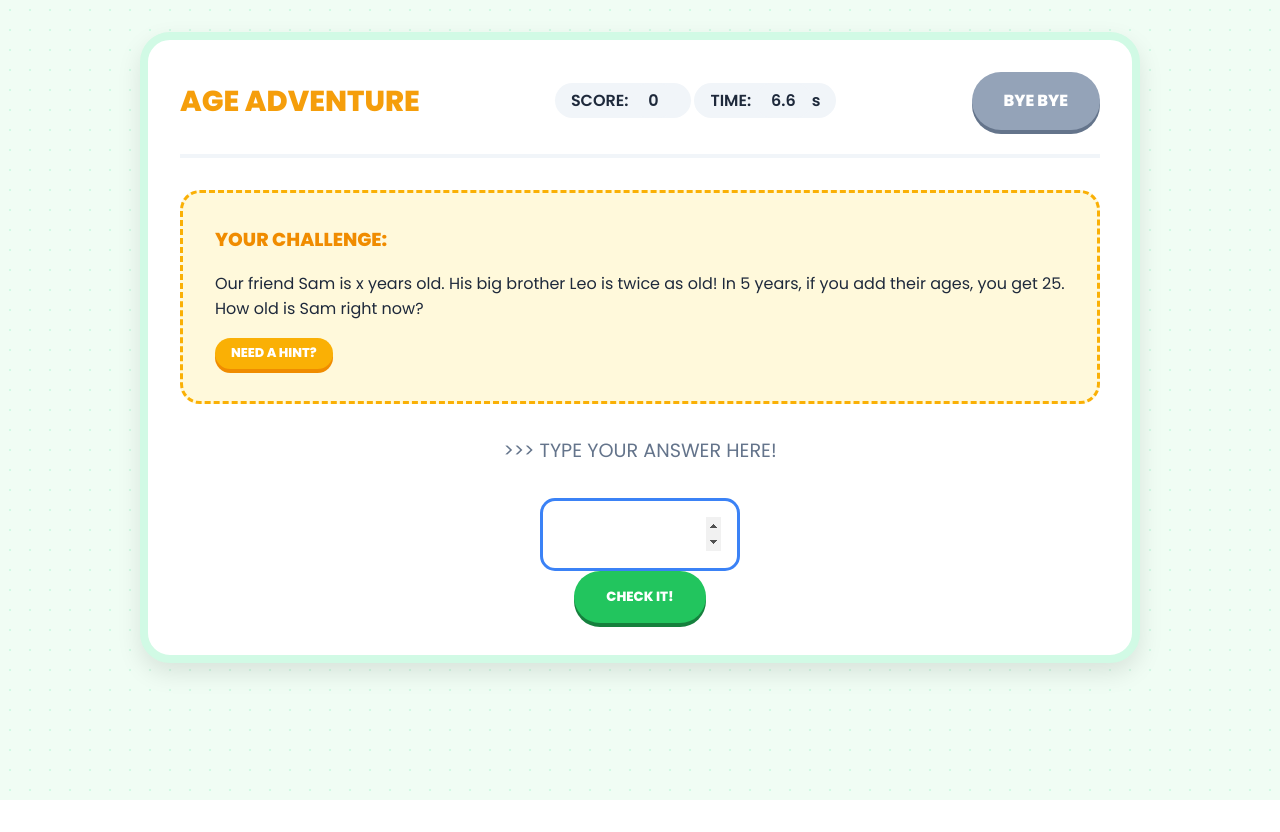
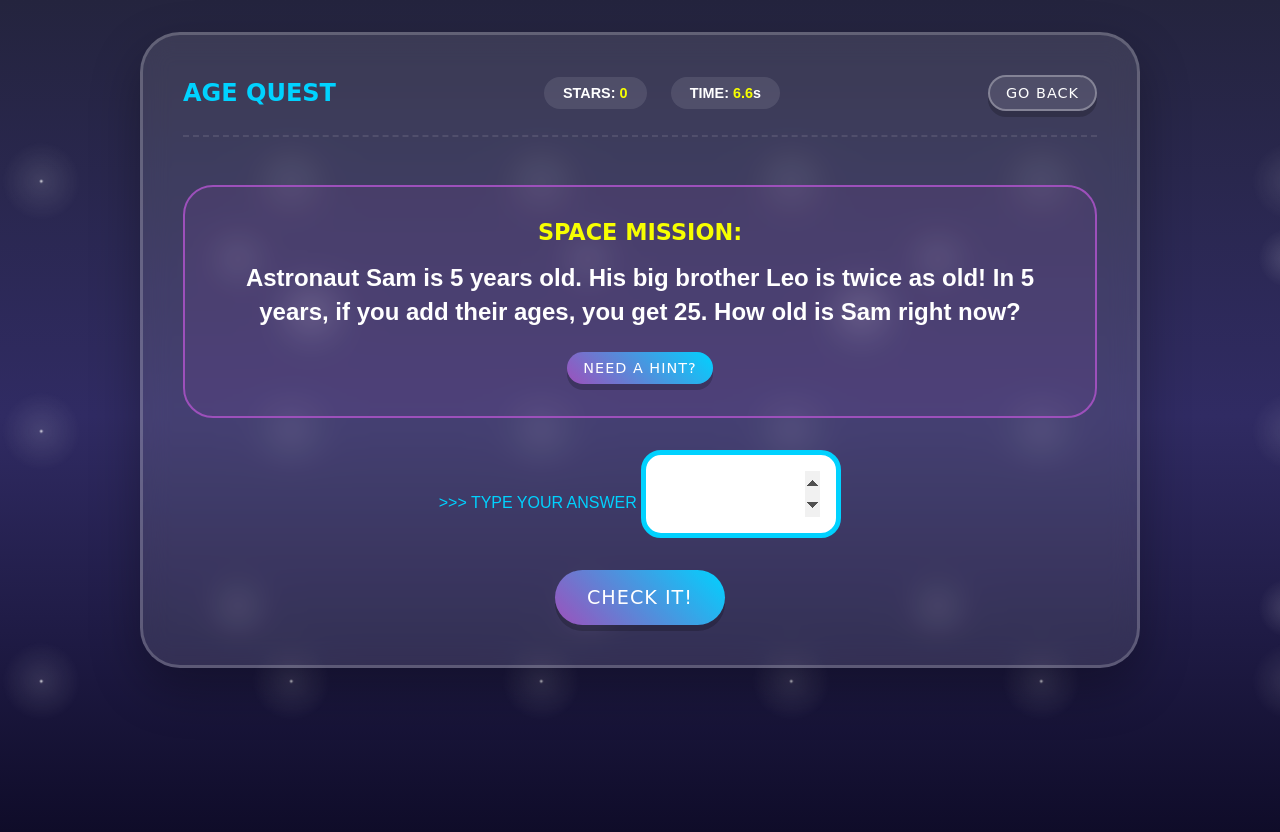
Before and after one commit to aravindthiru29/brain_game, a Flask app: page /game/age in a window 1280 px wide. Before the commit the page ends 800 px from the top, so only its background shows below. Run offline with Flask 3, Linux system fonts and the light colour scheme.

Commit message:
upadated

```diff
--- a/routes/puzzles.py
+++ b/routes/puzzles.py
@@ -27,7 +27,7 @@ def get_age_puzzle():
     total_later = 3 * base_age + 2 * years_later
     session['current_age'] = {'base_age': base_age}
     return jsonify({
-        "mission": f"Our friend Sam is x years old. His big brother Leo is twice as old! In {years_later} years, if you add their ages, you get {total_later}. How old is Sam right now?",
+        "mission": f"Astronaut Sam is {base_age} years old. His big brother Leo is twice as old! In {years_later} years, if you add their ages, you get {total_later}. How old is Sam right now?",
         "hint": f"Try a small number for Sam's age. If Sam is 5, Leo must be 10! Then add {years_later} to both and see if it equals {total_later}."
     })
 
@@ -43,7 +43,7 @@ def verify_age():
     correct_age = session.get('current_age', {}).get('base_age', -1)
     if user_answer == correct_age:
         update_session(True, 100)
-        return jsonify({"status": "success", "message": "YAY! You got it! You're a math superstar!", "score_update": session.get('score'), "accuracy": get_accuracy()})
+        return jsonify({"status": "success", "message": "WHOOSH! You got it! You're a super space cadet!", "score_update": session.get('score'), "accuracy": get_accuracy()})
     else:
         update_session(False)
         return jsonify({"status": "error", "message": "Almost! Give it another try! You can do it!", "score_update": session.get('score'), "accuracy": get_accuracy()})
@@ -57,7 +57,7 @@ def get_pattern():
     seq_display = f"{seq[0]} -> {seq[1]} -> {seq[2]} -> {seq[3]} -> ? -> {seq[5]}"
     session['current_pattern'] = {'missing': missing, 'pattern_type': 'multiply'}
     return jsonify({
-        "mission": f"Look at these numbers hopping along: {seq_display}. What's the mystery number under the question mark?",
+        "mission": f"Look at these numbers hopping along the magic train: {seq_display}. What's the mystery number under the question mark?",
         "hint": f"Look at {seq[0]} and {seq[1]}. Did we add something or multiply by {multiplier}? Keep following that rule!"
     })
 
@@ -87,7 +87,7 @@ def get_fruit():
     oranges = total - apples
     session['current_fruit'] = {'oranges': oranges}
     return jsonify({
-        "mission": f"We have {total} pieces of fruit in a big basket. If {apples} of them are juicy red apples, how many oranges are left for us to eat?",
+        "mission": f"We have {total} space snacks in a big box. If {apples} of them are red apples, how many oranges are left for the astronauts?",
         "hint": f"If you take away {apples} from {total}, what's left over? That's your answer!"
     })
 
@@ -105,7 +105,7 @@ def verify_fruit():
     if answer == correct_val:
         score = 50 + max(0, int(50 - time_taken*2))
         update_session(True, score)
-        return jsonify({"status": "success", "message": "CORRECT! You're a fruit counting expert!", "score_update": session.get('score'), "accuracy": get_accuracy()})
+        return jsonify({"status": "success", "message": "KABOOM! You're a counting expert! Let's launch!", "score_update": session.get('score'), "accuracy": get_accuracy()})
     else:
         update_session(False)
         return jsonify({"status": "error", "message": "So close! Try counting one more time!", "score_update": session.get('score'), "accuracy": get_accuracy()})
--- a/static/css/style.css
+++ b/static/css/style.css
@@ -1,54 +1,85 @@
 :root {
-    --bg-color: #f0fdf4;
-    --card-bg: #ffffff;
-    --primary-color: #22c55e;
-    --secondary-color: #3b82f6;
-    --accent-color: #f59e0b;
-    --error-color: #ef4444;
-    --text-color: #1e293b;
-    --title-font: 'Poppins', sans-serif;
+    --bg-color: #0f0c29;
+    --card-bg: rgba(255, 255, 255, 0.1);
+    --primary-color: #00d2ff;
+    --secondary-color: #9d50bb;
+    --accent-color: #f7ff00;
+    --success-color: #00ff88;
+    --error-color: #ff4b2b;
+    --text-color: #ffffff;
+    --dim-text: #b3cdd1;
+    --font-main: 'Outfit', sans-serif;
+    --font-title: 'Fredoka One', cursive;
 }
 
-@import url('https://fonts.googleapis.com/css2?family=Poppins:wght@400;600;800&display=swap');
+@import url('https://fonts.googleapis.com/css2?family=Fredoka+One&family=Outfit:wght@400;600;800&display=swap');
 
 * {
     margin: 0;
     padding: 0;
     box-sizing: border-box;
+    cursor: default;
 }
 
 body {
-    background-color: var(--bg-color);
-    background-image: radial-gradient(#d1fae5 1px, transparent 1px);
-    background-size: 20px 20px;
+    background: #0f0c29;
+    background: linear-gradient(to bottom, #24243e, #302b63, #0f0c29);
+    min-height: 100vh;
     color: var(--text-color);
-    font-family: 'Poppins', sans-serif;
-    line-height: 1.6;
+    font-family: var(--font-main);
+    overflow-x: hidden;
+}
+
+/* Star Background Effect */
+body::after {
+    content: "";
+    position: fixed;
+    top: 0;
+    left: 0;
+    width: 100%;
+    height: 100%;
+    background-image:
+        radial-gradient(white, rgba(255,255,255,.2) 2px, transparent 40px),
+        radial-gradient(white, rgba(255,255,255,.15) 1px, transparent 30px),
+        radial-gradient(white, rgba(255,255,255,.1) 2px, transparent 40px);
+    background-size: 550px 550px, 350px 350px, 250px 250px;
+    background-position: 0 0, 40px 60px, 130px 270px;
+    z-index: -1;
+    animation: stars 100s linear infinite;
+}
+
+@keyframes stars {
+    from { background-position: 0 0, 40px 60px, 130px 270px; }
+    to { background-position: 550px 550px, 390px 410px, 680px 820px; }
 }
 
 .terminal-container {
     max-width: 1000px;
     margin: 2rem auto;
-    padding: 2rem;
-    background: white;
-    border-radius: 30px;
-    box-shadow: 0 10px 25px rgba(0, 0, 0, 0.1);
-    border: 8px solid #d1fae5;
+    padding: 2.5rem;
+    background: var(--card-bg);
+    backdrop-filter: blur(15px);
+    border-radius: 40px;
+    border: 3px solid rgba(255, 255, 255, 0.2);
+    box-shadow: 0 20px 50px rgba(0, 0, 0, 0.3);
 }
 
 .header {
-    border-bottom: 4px solid #f1f5f9;
+    text-align: center;
+    margin-bottom: 3rem;
     padding-bottom: 1.5rem;
-    margin-bottom: 2rem;
-    text-align: center;
+    border-bottom: 2px dashed rgba(255, 255, 255, 0.1);
 }
 
 .header h1 {
-    font-size: 2.5rem;
-    color: var(--secondary-color);
-    text-transform: uppercase;
-    letter-spacing: 1px;
-    margin-bottom: 1rem;
+    font-family: var(--font-title);
+    font-size: 3.5rem;
+    background: linear-gradient(to right, #00d2ff, #9d50bb, #f7ff00);
+    -webkit-background-clip: text;
+    background-clip: text;
+    -webkit-text-fill-color: transparent;
+    margin-bottom: 0.5rem;
+    filter: drop-shadow(0 0 10px rgba(157, 80, 187, 0.5));
 }
 
 .status-panel {
@@ -59,29 +90,41 @@ body {
 }
 
 .status-indicator {
-    padding: 0.5rem 1.5rem;
+    padding: 0.6rem 1.5rem;
     border-radius: 50px;
-    font-weight: bold;
-    color: white;
+    font-weight: 800;
+    text-transform: uppercase;
+    font-size: 0.9rem;
+    letter-spacing: 1px;
 }
 
 .status-stable {
-    background-color: var(--primary-color);
+    background: #00ff88;
+    color: #004d2a;
+    box-shadow: 0 0 15px rgba(0, 255, 136, 0.4);
 }
 
 .status-critical {
-    background-color: var(--error-color);
+    background: #ff4b2b;
+    color: #4d1100;
+    box-shadow: 0 0 15px rgba(255, 75, 43, 0.4);
 }
 
 .stats {
     font-weight: 600;
-    color: var(--text-color);
+    display: flex;
+    gap: 1.5rem;
 }
 
 .stats span {
-    background: #f1f5f9;
-    padding: 0.4rem 1rem;
+    background: rgba(255, 255, 255, 0.1);
+    padding: 0.5rem 1.2rem;
     border-radius: 20px;
+    font-size: 0.9rem;
+}
+
+.stats b {
+    color: var(--accent-color);
 }
 
 .modules-grid {
@@ -91,141 +134,123 @@ body {
 }
 
 .module-card {
-    background: #fff;
-    border: 4px solid #f1f5f9;
+    background: rgba(255, 255, 255, 0.05);
+    border: 2px solid rgba(255, 255, 255, 0.1);
     padding: 2rem;
-    border-radius: 25px;
+    border-radius: 30px;
     text-align: center;
-    transition: transform 0.3s cubic-bezier(0.175, 0.885, 0.32, 1.275);
+    transition: all 0.3s cubic-bezier(0.175, 0.885, 0.32, 1.275);
     display: flex;
     flex-direction: column;
-    align-items: center;
 }
 
 .module-card:hover {
-    transform: translateY(-10px);
-    border-color: var(--secondary-color);
+    transform: translateY(-10px) rotate(1deg);
+    background: rgba(255, 255, 255, 0.1);
+    border-color: var(--primary-color);
 }
 
 .module-card h2 {
-    color: var(--secondary-color);
+    font-family: var(--font-title);
+    color: var(--primary-color);
     margin-bottom: 1rem;
-    font-size: 1.5rem;
+    font-size: 1.8rem;
 }
 
 .module-card p {
-    color: #64748b;
+    color: var(--dim-text);
     margin-bottom: 1.5rem;
-    flex-grow: 1; /* Allow the paragraph to grow and push the button down */
-}
-
-.module-card .btn {
-    margin-top: auto;
+    flex-grow: 1;
+    font-size: 1.1rem;
 }
 
 .btn {
     display: inline-block;
     padding: 1rem 2rem;
-    background-color: var(--primary-color);
+    background: linear-gradient(45deg, var(--secondary-color), var(--primary-color));
     color: white;
-    font-weight: 700;
+    font-family: var(--font-title);
+    font-weight: 400;
     text-decoration: none;
     border-radius: 50px;
     border: none;
     cursor: pointer;
-    box-shadow: 0 4px 0 #15803d;
-    transition: all 0.1s;
-    font-family: inherit;
+    box-shadow: 0 6px 0 rgba(0, 0, 0, 0.2);
+    transition: all 0.2s;
+    font-size: 1.2rem;
+    letter-spacing: 1px;
+}
+
+.btn:hover {
+    transform: scale(1.05);
+    filter: brightness(1.2);
 }
 
 .btn:active {
     transform: translateY(4px);
-    box-shadow: 0 0 0 transparent;
-}
-
-.btn:hover {
-    filter: brightness(1.1);
+    box-shadow: none;
 }
 
 .btn-outline {
-    background-color: #94a3b8;
-    box-shadow: 0 4px 0 #64748b;
+    background: rgba(255, 255, 255, 0.1);
+    border: 2px solid rgba(255, 255, 255, 0.3);
 }
 
-.button-group {
-    display: flex;
-    justify-content: center;
-    gap: 1rem;
-    margin-top: 2rem;
-}
-
-/* Game Styles */
-.mini-header {
-    display: flex;
-    justify-content: space-between;
-    align-items: center;
-    text-align: left; /* Override header text-align: center */
-}
-
-.mini-header h2 {
-    color: var(--accent-color);
-    font-size: 1.8rem;
-    margin-bottom: 0; /* Override header margin-bottom if needed? Wait, and check. */
-}
-
+/* Game Elements */
 .mission-briefing {
-    background: #fff9db;
+    background: rgba(157, 80, 187, 0.1);
     padding: 2rem;
-    border-radius: 20px;
+    border-radius: 30px;
     margin-bottom: 2rem;
-    border: 3px dashed #fab005;
+    border: 2px solid var(--secondary-color);
+    text-align: center;
 }
 
 .mission-briefing h3 {
-    color: #f08c00;
+    color: var(--accent-color);
     margin-bottom: 1rem;
+    font-family: var(--font-title);
+    font-size: 1.4rem;
+}
+
+.mission-briefing p {
+    font-size: 1.5rem;
+    line-height: 1.4;
+    font-weight: 600;
 }
 
 .terminal-input {
+    background: white;
     width: 200px;
     padding: 1rem;
-    font-size: 1.5rem;
-    border-radius: 15px;
-    border: 3px solid #e2e8f0;
+    font-size: 2.5rem;
+    border-radius: 20px;
+    border: 5px solid var(--primary-color);
+    color: #302b63;
     text-align: center;
-    font-family: inherit;
-    font-weight: bold;
+    font-family: var(--font-title);
     outline: none;
-}
-
-.terminal-input:focus {
-    border-color: var(--secondary-color);
+    margin-bottom: 2rem;
 }
 
 .feedback-panel {
     margin-top: 2rem;
     padding: 1.5rem;
-    border-radius: 20px;
-    font-size: 1.2rem;
-    font-weight: bold;
+    border-radius: 25px;
+    font-size: 1.5rem;
+    font-family: var(--font-title);
     text-align: center;
     animation: popIn 0.5s cubic-bezier(0.175, 0.885, 0.32, 1.275);
 }
 
 .feedback-success {
-    background-color: #dcfce7;
-    color: #166534;
-    border: 3px solid #86efac;
+    background: var(--success-color);
+    color: #004d2a;
 }
 
 .feedback-error {
-    background-color: #fee2e2;
-    color: #991b1b;
-    border: 3px solid #fca5a5;
-}
-
-.blink {
-    display: none;
+    background: var(--error-color);
+    color: white;
 }
 
 @keyframes popIn {
@@ -237,21 +262,111 @@ body {
     display: flex;
     justify-content: center;
     gap: 2rem;
-    margin-bottom: 1.5rem;
+    margin-bottom: 2rem;
 }
 
 .radio-item {
-    font-size: 1.2rem;
-    font-weight: bold;
+    background: rgba(255, 255, 255, 0.1);
+    padding: 1rem 1.5rem;
+    border-radius: 20px;
+    font-family: var(--font-title);
     cursor: pointer;
+    transition: background 0.3s;
+}
+
+.radio-item:hover {
+    background: rgba(255, 255, 255, 0.2);
 }
 
 .radio-item input {
-    width: 20px;
-    height: 20px;
-    margin-right: 0.5rem;
+    margin-right: 10px;
 }
 
-.hidden {
-    display: none;
+.hidden { display: none; }
+
+.input-label {
+    color: var(--primary-color);
 }
+
+/* Media Queries for Responsiveness */
+@media (max-width: 768px) {
+    .terminal-container {
+        margin: 1rem;
+        padding: 1.5rem;
+        border-radius: 30px;
+    }
+
+    .header h1 {
+        font-size: 2.5rem;
+    }
+
+    .status-panel {
+        flex-direction: column;
+        gap: 1rem;
+    }
+
+    .stats {
+        flex-wrap: wrap;
+        justify-content: center;
+        gap: 0.8rem;
+    }
+
+    .mission-briefing {
+        padding: 1.5rem;
+    }
+
+    .mission-briefing p {
+        font-size: 1.2rem;
+    }
+
+    .terminal-input {
+        width: 100%;
+        max-width: 250px;
+        font-size: 2rem;
+    }
+
+    .radio-group {
+        flex-direction: column;
+        gap: 1rem;
+        align-items: center;
+    }
+
+    .radio-item {
+        width: 100%;
+        max-width: 300px;
+        text-align: center;
+    }
+}
+
+@media (max-width: 480px) {
+    .header h1 {
+        font-size: 2rem;
+    }
+
+    .stats span {
+        font-size: 0.8rem;
+        padding: 0.4rem 0.8rem;
+    }
+
+    .btn {
+        padding: 0.8rem 1.5rem;
+        font-size: 1rem;
+    }
+
+    .module-card h2 {
+        font-size: 1.5rem;
+    }
+
+    .module-card p {
+        font-size: 1rem;
+    }
+
+    .interaction-zone .button-group {
+        flex-direction: column;
+        width: 100%;
+    }
+
+    .interaction-zone .button-group .btn {
+        width: 100%;
+    }
+}
--- a/static/js/main.js
+++ b/static/js/main.js
@@ -48,7 +48,7 @@ document.addEventListener('DOMContentLoaded', () => {
         if (type === 'age' || type === 'fruit') {
             interactionZone.innerHTML = `
                 <div class="input-group">
-                    <label style="font-size: 1.2rem; color: #64748b; margin-bottom: 2rem; display: block;">>>> TYPE YOUR ANSWER HERE!</label>
+                    <label class="input-label">>>> TYPE YOUR ANSWER</label>
                     <input type="number" id="user-input" class="terminal-input" autofocus autocomplete="off">
                 </div>
                 <button id="submit-btn" class="btn">CHECK IT!</button>
@@ -68,17 +68,17 @@ document.addEventListener('DOMContentLoaded', () => {
         } else if (type === 'pattern') {
             interactionZone.innerHTML = `
                 <div class="input-group">
-                    <label style="font-size: 1.2rem; color: #64748b; margin-bottom: 1.5rem; display: block;">>>> IS THE PATTERN...</label>
+                    <label class="input-label">>>> IS THE RULE...</label>
                     <div class="radio-group">
                         <label class="radio-item"><input type="radio" name="pattern-type" value="multiply" checked> TIMES (X)</label>
                         <label class="radio-item"><input type="radio" name="pattern-type" value="add"> PLUS (+)</label>
                     </div>
                 </div>
                 <div class="input-group">
-                    <label style="font-size: 1.2rem; color: #64748b; margin: 1.5rem 0; display: block;">>>> WHAT'S THE MISSING NUMBER?</label>
+                    <label class="input-label">>>> MISSING NUMBER</label>
                     <input type="number" id="user-val" class="terminal-input" autocomplete="off">
                 </div>
-                <button id="submit-btn" class="btn">SOLVE IT!</button>
+                <button id="submit-btn" class="btn">GUESS!</button>
             `;
 
             document.getElementById('submit-btn').addEventListener('click', () => {
@@ -115,9 +115,9 @@ document.addEventListener('DOMContentLoaded', () => {
 
             setTimeout(() => {
                 interactionZone.innerHTML = `
-                    <div class="button-group">
-                        <button class="btn" style="background-color: #3b82f6; box-shadow: 0 4px 0 #2563eb;" onclick="window.location.reload()">ANOTHER ONE!</button>
-                        <a href="/" class="btn btn-outline">HOME</a>
+                    <div class="button-group" style="display: flex; gap: 1rem; justify-content: center; margin-top: 2rem;">
+                        <button class="btn" onclick="window.location.reload()">GO AGAIN!</button>
+                        <a href="/" class="btn btn-outline" style="background: rgba(255,255,255,0.2); border-radius: 50px; font-family: var(--font-title); text-decoration: none; padding: 1rem 2rem; color: white;">HOME</a>
                     </div>
                 `;
             }, 500);
--- a/templates/game.html
+++ b/templates/game.html
@@ -3,33 +3,33 @@
 <head>
     <meta charset="UTF-8">
     <meta name="viewport" content="width=device-width, initial-scale=1.0">
-    <title>Fun Puzzle: {{ puzzle_type | title }}</title>
+    <title>SPACE ADVENTURE // {{ puzzle_type | upper }}</title>
     <link rel="stylesheet" href="{{ url_for('static', filename='css/style.css') }}">
-    <link href="https://fonts.googleapis.com/css2?family=Poppins:wght@400;600;800&display=swap" rel="stylesheet">
 </head>
 <body data-puzzle="{{ puzzle_type }}">
-    <div class="terminal-container terminal-game">
-        <header class="header mini-header">
-            <h2>{{ puzzle_type | upper }} ADVENTURE</h2>
+    <div class="terminal-container">
+        <header class="header mini-header" style="display: flex; justify-content: space-between; align-items: center;">
+            <h2 style="font-family: var(--font-title); color: var(--primary-color); margin-bottom: 0;">{{ puzzle_type | upper }} QUEST</h2>
             <div class="stats">
-                <span>SCORE: <span id="game-score">{{ score }}</span></span>
-                <span>TIME: <span id="game-timer">0.0</span>s</span>
+                <span>STARS: <b id="game-score">{{ score }}</b></span>
+                <span>TIME: <b id="game-timer">0.0</b>s</span>
             </div>
-            <a href="{{ url_for('main.dashboard') }}" class="btn btn-outline abort-btn">BYE BYE</a>
+            <a href="{{ url_for('main.dashboard') }}" class="btn btn-outline" style="padding: 0.5rem 1rem; font-size: 0.9rem;">GO BACK</a>
         </header>
 
         <main class="game-interface">
             <div class="mission-briefing">
-                <h3>YOUR CHALLENGE:</h3>
-                <p id="mission-text">Getting mystery puzzle ready...</p>
-                <div id="hint-container" class="hidden" style="margin-top: 1rem; border-top: 2px dashed #fab005; padding-top: 0.5rem; animation: popIn 0.3s ease;">
-                    <strong style="color: #f08c00;">LITTLE HINT:</strong> <span id="hint-text"></span>
+                <h3>SPACE MISSION:</h3>
+                <p id="mission-text">Getting mystery quest ready...</p>
+                <div id="hint-container" class="hidden" style="margin-top: 1.5rem; padding-top: 1rem; border-top: 2px dashed var(--secondary-color);">
+                    <strong style="color: var(--accent-color);">LITTLE HINT:</strong>
+                    <span id="hint-text"></span>
                 </div>
-                <button id="hint-btn" class="btn" style="margin-top: 1rem; padding: 0.4rem 1rem; font-size: 0.8rem; background: #fab005; box-shadow: 0 4px 0 #f08c00;">NEED A HINT?</button>
+                <button id="hint-btn" class="btn" style="margin-top: 1.5rem; padding: 0.5rem 1rem; font-size: 0.9rem;">NEED A HINT?</button>
             </div>
 
             <div class="interaction-zone" id="interaction-zone" style="text-align: center;">
-                <!-- Dynamically populated based on puzzle type -->
+                <!-- Dynamically populated -->
             </div>
 
             <div class="feedback-panel hidden" id="feedback-panel">
```
Also changed, not shown: templates/dashboard.html (+14 -15 lines).
